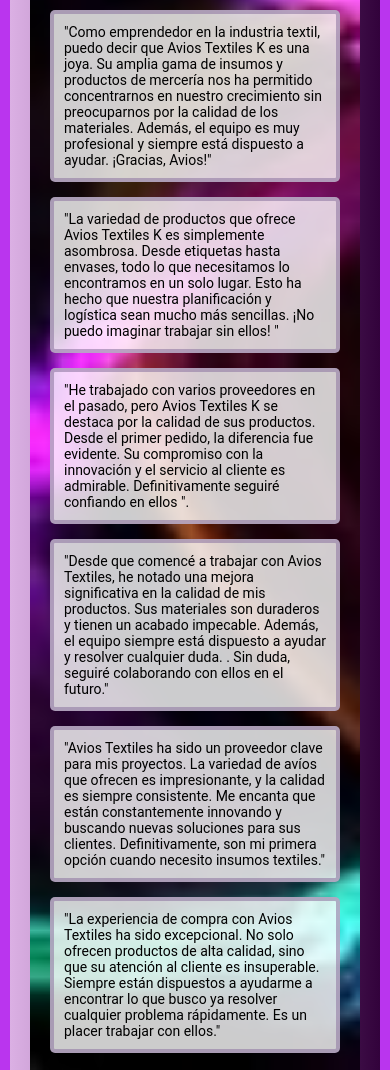
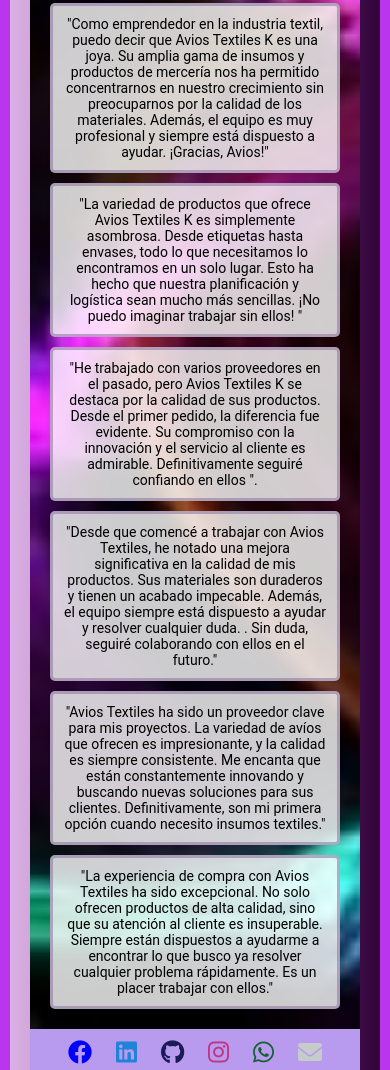
Before and after one commit to Klauno/Preentrega-ClaudiaOliverio, a plain HTML site: page pages/reseñas.html in a window 390 px wide. Shown: the part 478-1548 px from the top of the page. Drawn offline with Linux system fonts and the light colour scheme.

Commit message:
Actualizacion css

```diff
--- a/css/styles.css
+++ b/css/styles.css
@@ -67,13 +67,14 @@
     padding: 15px;
     border: 4px solid #957fa7a1;
     border-radius: 5px;
-    /*text-align: center;
-    transition: transform 0.2s;*/
+    text-align: center;
+    transition: transform 0.2s, box-shadow 0.2s;
 
 }
 
 .reseña:hover {
     transform: scale(1.05);
+    box-shadow: 0 4px 10px rgba(0, 0, 0, 0.2);
 }
 
 form {
@@ -108,7 +109,7 @@
     width: 100%;
 }
 footer nav a {
-    font-size: 48px;
+    font-size: 24px;
     margin: 0 10px;
     transition: transform 0.2s;
 }
@@ -127,17 +128,22 @@
     .card-container {
         flex-direction: column;
         align-items: center;
+        padding-left: 0;
+        margin-bottom: 20px;
     }
     form {
         width: 90%;
         margin: 10px;
         }
-    .grid-container {
-            grid-template-columns: 1fr;
+        .grid-container {
+            grid-template-columns: repeat(auto-fill, minmax(100%, 1fr));
+            gap: 10px;
         }
+
         .reseña {
             font-size: 14px;
             padding: 10px;
+            border-width: 3px;
         }
 }
 
```
